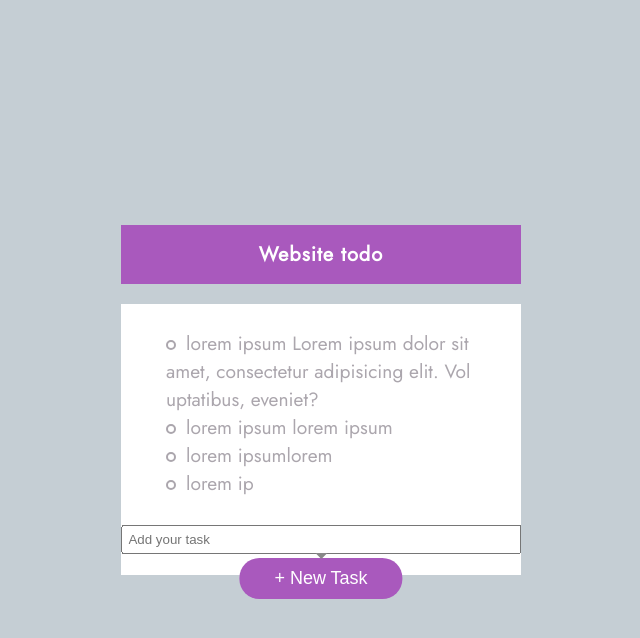
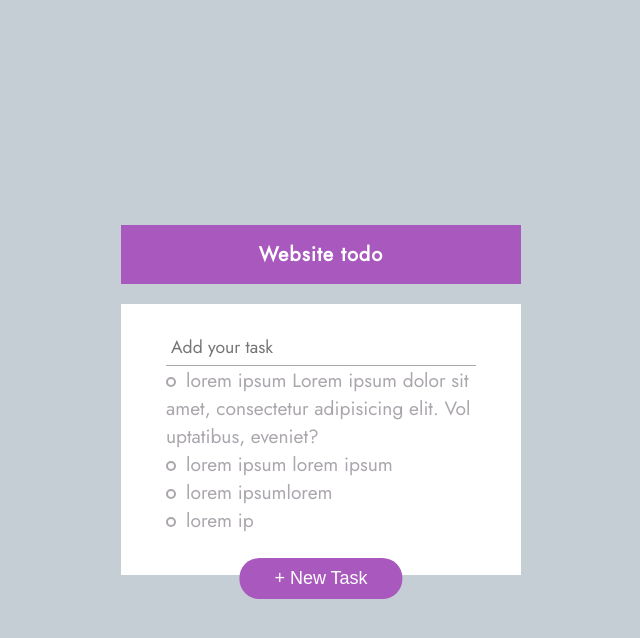
Before and after one commit to artemtyshkov/todo-list-first, a plain HTML site: page index.html in a window 1280 px wide. Both pictures are taken after a click on the button "+ New Task". Shown: the whole page, without its empty margins (319-959 px from the left). Drawn offline with Linux system fonts and the light colour scheme.

Commit message:
Last changes

```diff
--- a/index.html
+++ b/index.html
@@ -16,6 +16,9 @@
     </div>
     <div class="content">
         <div class="list">
+            <div class="popup">
+                <input type="text" placeholder="Add your task">
+            </div>
             <ul>
                 <li><div class="square"></div>lorem ipsum Lorem ipsum dolor sit amet, consectetur adipisicing elit. Voluptatibus, eveniet?</li>
                 <li><div class="square"></div>lorem ipsum lorem ipsum</li>
@@ -27,10 +30,6 @@
             <button>
                 <span class="btn-text">+ New Task</span>
             </button>
-            <div class="popup">
-                <input type="text" placeholder="Add your task">
-                <div class="arrow"></div>
-            </div>
         </div>
     </div>
 </div>
--- a/script.js
+++ b/script.js
@@ -0,0 +1,6 @@
+const btn = document.querySelector('button');
+const popup = document.querySelector('.popup');
+
+btn.addEventListener('click', () => {
+    popup.classList.toggle('show');
+});
--- a/style.css
+++ b/style.css
@@ -57,6 +57,7 @@ h1 {
 
 }
 .list {
+    position: relative;
 }
 
 ul{
@@ -95,13 +96,29 @@ ul li {
     -o-transform: translate(-50%);
 }
 .popup {
+    display: none;
+}
 
+.show {
+    display: block;
+}
+
+input {
+    padding: 5px;
+    outline: none;
+    width: 100%;
+    border: none;
+    border-bottom: 1px solid var(--font-clr);
+    color: var(--font-clr);
+    font-size: 1.1rem;
+    font-family: 'Jost', sans-serif;
 }
 
 button {
     padding: 10px 35px;
     background-color: var(--purple);
     border: none;
+    cursor: pointer;
     user-select: none;
     outline: none;
     border-radius: 20px;
@@ -115,27 +132,3 @@ button > .btn-text {
     color:#fff;
     font-size: 18px;
 }
-
-input {
-    position: absolute;
-    padding: 5px;
-    width: 400px;
-    outline: none;
-    left: -118px;
-    top: -33px;
-}
-
-.arrow {
-    border-left: 6px solid transparent;
-    border-right: 6px solid transparent;
-    border-top: 6px solid rgb(136, 136, 136);
-    display: inline-block;
-    position: absolute;
-    left: 50%;
-    top: -5px;
-    transform: translate(-50%);
-    -webkit-transform: translate(-50%);
-    -moz-transform: translate(-50%);
-    -ms-transform: translate(-50%);
-    -o-transform: translate(-50%);
-}
```
